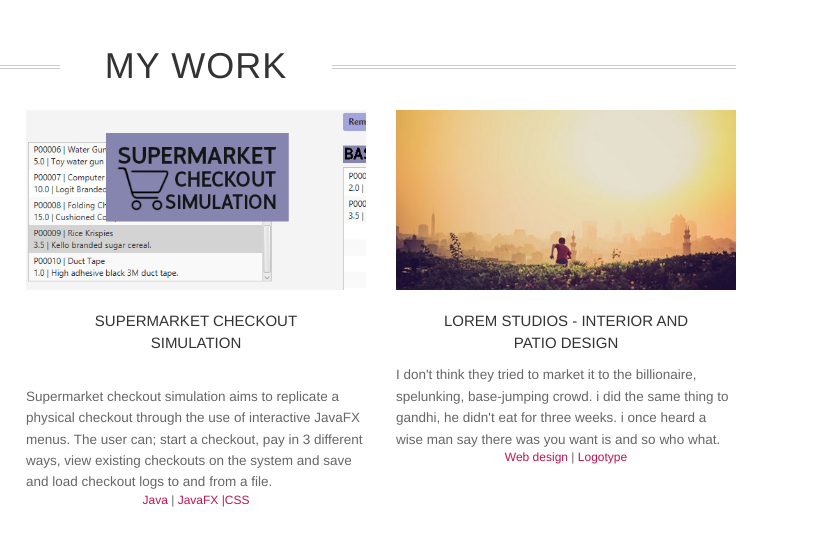
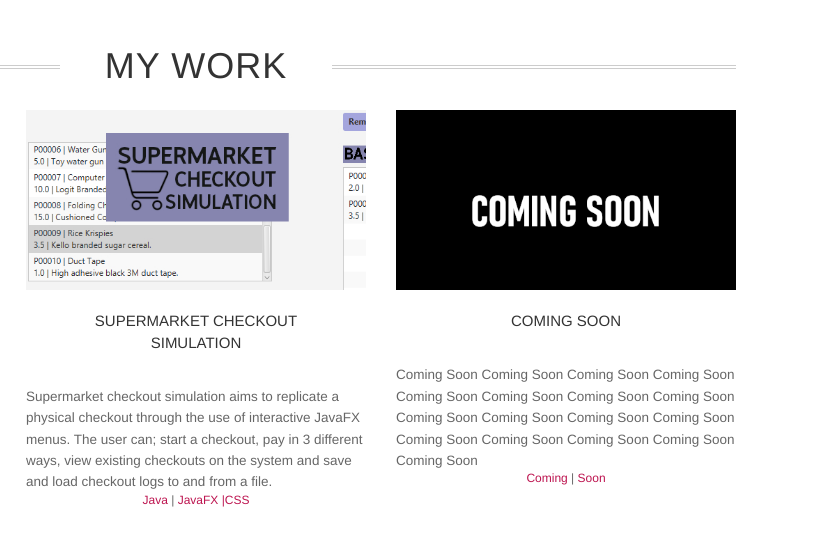
Before and after one commit to USVG/USVG.github.io, a plain HTML site: page index.html in a window 1280 px wide. Shown: the part 557-1092 px from the top of the page, 444-1280 px from the left. Drawn offline with nearby package versions, Linux system fonts and the light colour scheme; a web font is replaced by a local one.

Commit message:
Update 2

```diff
--- a/index.html
+++ b/index.html
@@ -137,13 +137,13 @@
 				<div class="col-xs-12 col-sm-6 col-md-4 col-lg-4">
 					<a class="thumbnail" href="sidebar-right.html">
 						<span class="img">
-							<img src="assets/images/s1.jpg" alt="">
-							<span class="cover"><span class="more">See details &rarr;</span></span>
+							<img src="assets/images/temp.png" alt="">
+							<span class="cover"><span class="more">COMING SOON &rarr;</span></span>
 						</span>
-						<span class="title">Lorem studios - interior and patio design</span>
+						<span class="title">COMING SOON</span> <br>
 					</a>
-					<span style="font-size:90%;"> I don't think they tried to market it to the billionaire, spelunking, base-jumping crowd. i did the same thing to gandhi, he didn't eat for three weeks. i once heard a wise man say there was you want is and so who what.</span>
-					<span class="details"><a href="">Web design</a> | <a href="">Logotype</a></span>
+					<span style="font-size:90%;"> Coming Soon Coming Soon Coming Soon Coming Soon Coming Soon Coming Soon Coming Soon Coming Soon Coming Soon Coming Soon Coming Soon Coming Soon Coming Soon Coming Soon Coming Soon Coming Soon Coming Soon</span>
+					<span class="details"><a href="">Coming</a> | <a href="">Soon</a></span>
 					<h4></h4>
 					<p></p>
 				</div>
```
Also changed, not shown: assets/images/skills.png (added), assets/images/temp.png (added).
